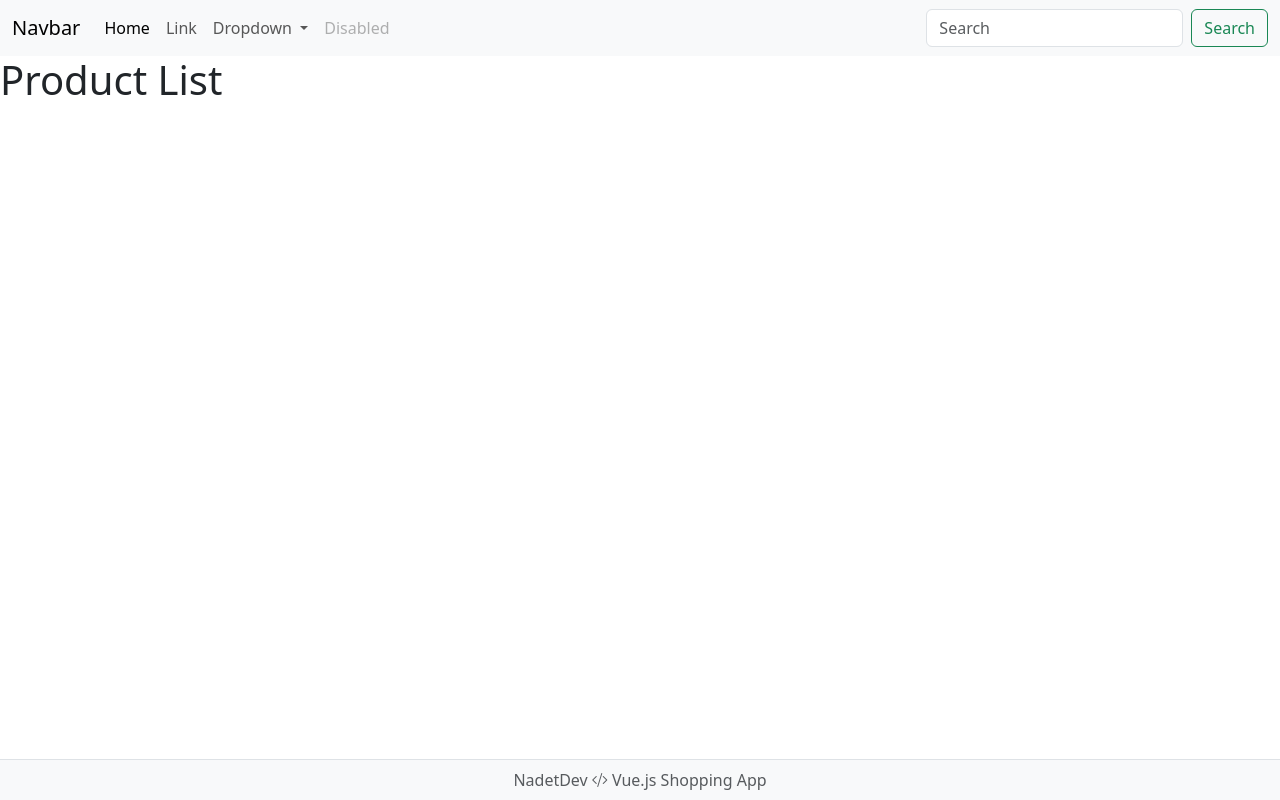
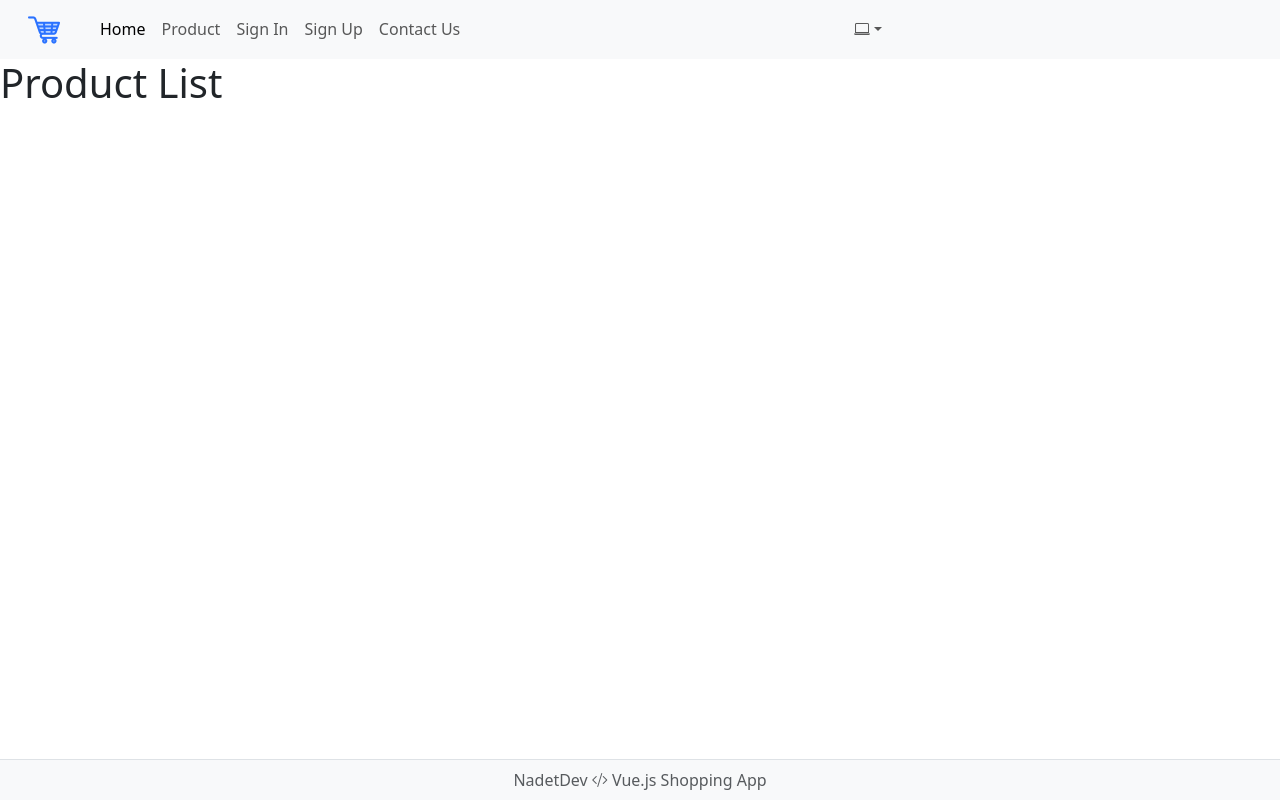
Before and after one commit to PdskDev/vuejs-shopping-app, a Vue app: page /product-list in a window 1280 px wide. Built offline with nearby package versions, Linux system fonts and the light colour scheme.

Commit message:
Header + Firebase config + theme store

```diff
--- a/index.html
+++ b/index.html
@@ -1,12 +1,12 @@
-<!DOCTYPE html>
-<html lang="">
+<!doctype html>
+<html lang="en">
   <head>
-    <meta charset="UTF-8">
-    <link rel="icon" href="/favicon.ico">
-    <meta name="viewport" content="width=device-width, initial-scale=1.0">
+    <meta charset="UTF-8" />
+    <link rel="icon" href="/favicon.ico" />
+    <meta name="viewport" content="width=device-width, initial-scale=1.0" />
     <title>Vite App</title>
   </head>
-  <body>
+  <body data-bs-theme="light">
     <div id="app"></div>
     <script type="module" src="/src/main.js"></script>
   </body>
--- a/src/App.vue
+++ b/src/App.vue
@@ -1,15 +1,15 @@
 <template>
   <div class="d-flex flex-column min-vh-100">
-    <HeaderTpl />
+    <HeaderLayout />
     <div class="flex-grow-1">
       <RouterView />
     </div>
-    <FooterTpl />
+    <FooterLayout />
   </div>
 </template>
 
 <script setup>
 import { RouterView } from 'vue-router'
-import HeaderTpl from './components/layout/HeaderTpl.vue'
-import FooterTpl from './components/layout/FooterTpl.vue'
+import HeaderLayout from './components/layout/HeaderLayout.vue'
+import FooterLayout from './components/layout/FooterLayout.vue'
 </script>
--- /dev/null
+++ b/src/components/layout/HeaderLayout.vue
@@ -0,0 +1,104 @@
+<template>
+  <nav class="navbar navbar-expand-lg bg-body-tertiary">
+    <div class="container-fluid">
+      <a class="navbar-brand" href="#">
+        <img
+          src="../../assets/shopping-cart.png"
+          alt="NadetDev Vue.js Shopping App"
+          style="width: 32px"
+          class="mx-3"
+        />
+        <span class="sr-only">NadetDev Vue.js Shopping App</span>
+      </a>
+      <button
+        class="navbar-toggler"
+        type="button"
+        data-bs-toggle="collapse"
+        data-bs-target="#navbarSupportedContent"
+        aria-controls="navbarSupportedContent"
+        aria-expanded="false"
+        aria-label="Toggle navigation"
+      >
+        <span class="navbar-toggler-icon"></span>
+      </button>
+      <div class="collapse navbar-collapse" id="navbarSupportedContent">
+        <ul class="navbar-nav me-auto mb-2 mb-lg-0">
+          <li class="nav-item">
+            <router-link
+              class="nav-link active"
+              aria-current="page"
+              :to="{ name: APP_ROUTE_NAMES.HOME }"
+              >Home</router-link
+            >
+          </li>
+          <li class="nav-item">
+            <router-link class="nav-link" :to="{ name: APP_ROUTE_NAMES.PRODUCT_LIST }"
+              >Product</router-link
+            >
+          </li>
+
+          <li class="nav-item">
+            <router-link class="nav-link" :to="{ name: APP_ROUTE_NAMES.SIGN_IN }"
+              >Sign In</router-link
+            >
+          </li>
+          <li class="nav-item">
+            <router-link class="nav-link" :to="{ name: APP_ROUTE_NAMES.SIGN_UP }"
+              >Sign Up</router-link
+            >
+          </li>
+          <li class="nav-item">
+            <router-link class="nav-link" :to="{ name: APP_ROUTE_NAMES.CONTACT_US }"
+              >Contact Us</router-link
+            >
+          </li>
+        </ul>
+        <ul class="d-flex navbar-nav me-auto mb-2 mb-lg-0">
+          <li class="nav-item dropdown">
+            <a
+              class="nav-link dropdown-toggle"
+              href="#"
+              role="button"
+              data-bs-toggle="dropdown"
+              aria-expanded="false"
+            >
+              <i class="bi bi-laptop"></i><span class="sr-only">Change Theme</span>
+            </a>
+            <ul class="dropdown-menu">
+              <li>
+                <button class="dropdown-item" @click="themeStore.setTheme('light')">
+                  <i class="bi bi-sun"></i>&nbsp; Light
+                </button>
+              </li>
+              <li>
+                <button class="dropdown-item" @click="themeStore.setTheme('dark')">
+                  <i class="bi bi-moon-stars-fill"></i>&nbsp; Dark
+                </button>
+              </li>
+            </ul>
+          </li>
+        </ul>
+      </div>
+    </div>
+  </nav>
+</template>
+<script setup>
+import { APP_ROUTE_NAMES } from '@/constants/routeNames'
+import { useRouter } from 'vue-router'
+import { useThemeStore } from '@/stores/themeStore'
+
+const themeStore = useThemeStore()
+const router = useRouter()
+</script>
+<style scoped>
+.sr-only {
+  position: absolute;
+  width: 1px;
+  height: 1px;
+  padding: 0;
+  margin: -1px;
+  overflow: hidden;
+  clip: rect(0, 0, 0, 0);
+  border: 0;
+}
+</style>
--- a/src/components/layout/HeaderTpl.vue
+++ /dev/null
@@ -1,52 +0,0 @@
-<template>
-  <nav class="navbar navbar-expand-lg bg-body-tertiary">
-    <div class="container-fluid">
-      <a class="navbar-brand" href="#">Navbar</a>
-      <button
-        class="navbar-toggler"
-        type="button"
-        data-bs-toggle="collapse"
-        data-bs-target="#navbarSupportedContent"
-        aria-controls="navbarSupportedContent"
-        aria-expanded="false"
-        aria-label="Toggle navigation"
-      >
-        <span class="navbar-toggler-icon"></span>
-      </button>
-      <div class="collapse navbar-collapse" id="navbarSupportedContent">
-        <ul class="navbar-nav me-auto mb-2 mb-lg-0">
-          <li class="nav-item">
-            <a class="nav-link active" aria-current="page" href="#">Home</a>
-          </li>
-          <li class="nav-item">
-            <a class="nav-link" href="#">Link</a>
-          </li>
-          <li class="nav-item dropdown">
-            <a
-              class="nav-link dropdown-toggle"
-              href="#"
-              role="button"
-              data-bs-toggle="dropdown"
-              aria-expanded="false"
-            >
-              Dropdown
-            </a>
-            <ul class="dropdown-menu">
-              <li><a class="dropdown-item" href="#">Action</a></li>
-              <li><a class="dropdown-item" href="#">Another action</a></li>
-              <li><hr class="dropdown-divider" /></li>
-              <li><a class="dropdown-item" href="#">Something else here</a></li>
-            </ul>
-          </li>
-          <li class="nav-item">
-            <a class="nav-link disabled" aria-disabled="true">Disabled</a>
-          </li>
-        </ul>
-        <form class="d-flex" role="search">
-          <input class="form-control me-2" type="search" placeholder="Search" aria-label="Search" />
-          <button class="btn btn-outline-success" type="submit">Search</button>
-        </form>
-      </div>
-    </div>
-  </nav>
-</template>
--- /dev/null
+++ b/src/stores/themeStore.js
@@ -0,0 +1,14 @@
+import { defineStore } from 'pinia'
+
+export const useThemeStore = defineStore('themeStore', {
+  state: () => ({
+    theme: 'light',
+  }),
+  actions: {
+    setTheme(newTheme) {
+      this.theme = newTheme
+      const bodyElement = document.querySelector('body')
+      bodyElement.setAttribute('data-bs-theme', this.theme)
+    },
+  },
+})
```
Also changed, not shown: src/utility/firebaseConfig.js (added, +18 -0 lines), src/assets/logo.png (added), src/assets/shopping-cart.png (added), src/components/layout/FooterLayout.vue (renamed from src/components/layout/FooterTpl.vue).
